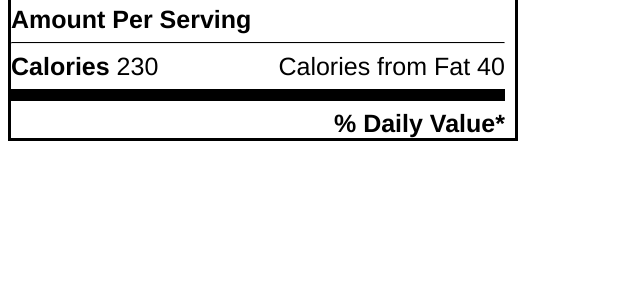
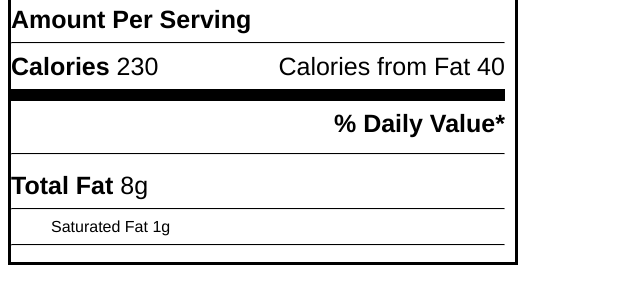
Before and after one commit to shsachdev/ls202, a plain HTML site: page practice_problems/tables/nutrition_facts.html in a window 1280 px wide. Shown: the part 214-518 px from the top of the page, without its empty margins (0-640 px from the left). Drawn offline with Linux system fonts and the light colour scheme.

```diff
--- a/practice_problems/tables/nutrition_facts.html
+++ b/practice_problems/tables/nutrition_facts.html
@@ -23,6 +23,13 @@
         <b>% Daily Value*</b>
       </span>
     </h3>
-
+    <br></br>
+    <hr class="second_underline"></hr>
+    <dl>
+      <dt><h3><b>Total Fat</b> 8g</h3></dt>
+      <hr class="second_underline"></hr>
+      <dd>Saturated Fat 1g</dd>
+      <hr class="indented_underline"></hr>
+    </dl>
   </body>
 </html>
--- a/practice_problems/tables/stylesheet.css
+++ b/practice_problems/tables/stylesheet.css
@@ -36,6 +36,11 @@
   border: 6px solid black;
 }
 
+.indented_underline {
+  border-top: 1px solid black;
+  align-self: right;
+}
+
 h3 {
   margin-top: 2px;
   font-family: Helvetica;
```
